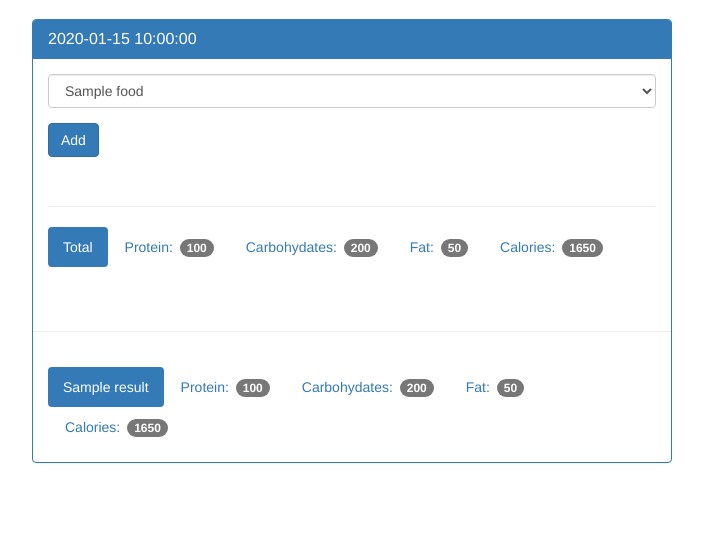
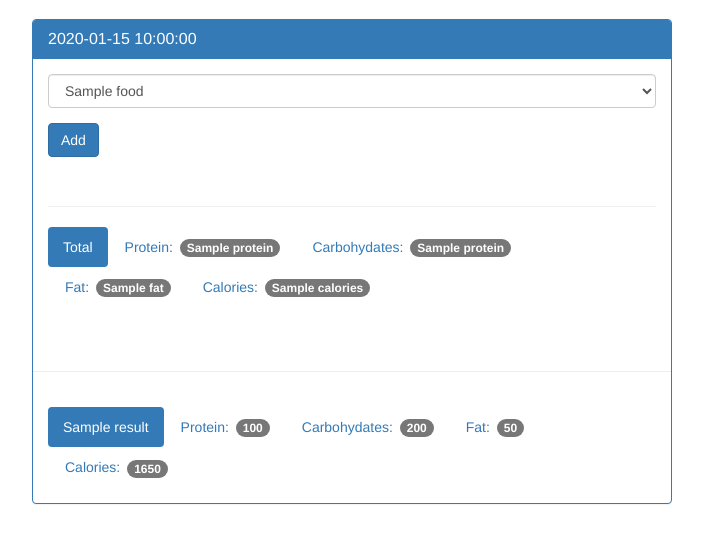
Before and after one commit to zee467/Food-Tracker-App, a Flask app: template templates/day.html in a window 1280 px wide. Shown: the part 51-594 px from the top of the page, without its empty margins (288-991 px from the left). Run offline with Flask 3, Linux system fonts and the light colour scheme; the template is opened without the code that fills it: most values are stand-ins (such as "Sample title", 1, 10 or a date in 2020); some libraries are stand-ins or nearby versions.

Commit message:
Display Food Totals for Day

```diff
--- a/app.py
+++ b/app.py
@@ -66,13 +66,31 @@ def view(date):
     d = dt.strptime(str(date_result['entry_date']), '%Y%m%d')
     pretty_date = dt.strftime(d, '%B %d, %Y')
 
+    # food items to select as an option
     food_cur = db.execute('select id, name from food')
     food_results = food_cur.fetchall()
 
     log_cur = db.execute('select food.name, food.protein, food.carbohydrates, food.fat, food.calories from log_date join food_date on food_date.log_date_id = log_date.id join food on food.id = food_date.food_id where log_date.entry_date = ?', [date])
     log_results = log_cur.fetchall()
 
-    return render_template("day.html", pretty_date=pretty_date, food_results=food_results, log_results=log_results)
+    # totals = {}
+    # for item in log_results[0]:
+    #     if item == 'name':
+    #         continue
+    #     totals[item] = 0
+    # totals['protein'] = 0
+    # totals['carbohydrates'] = 0
+    # totals['fat'] = 0
+    # totals['calories'] = 0
+    totals = {'protein': 0, 'carbohydrates': 0, 'fat': 0, 'calories': 0}
+
+    for food in log_results:
+        totals['protein'] += food['protein']
+        totals['carbohydrates'] += food['carbohydrates']
+        totals['fat'] += food['fat']
+        totals['calories'] += food['calories']
+
+    return render_template("day.html", pretty_date=pretty_date, food_results=food_results, log_results=log_results, totals=totals)
 
 
 @app.route("/food", methods=["GET", "POST"])
--- a/templates/day.html
+++ b/templates/day.html
@@ -59,10 +59,10 @@
 
               <ul class="nav nav-pills" role="tablist">
                 <li class="active"><a>Total</a></li>
-                <li><a>Protein: <span class="badge">100</span></a></li>
-                <li><a>Carbohydates: <span class="badge">200</span></a></li>
-                <li><a>Fat: <span class="badge">50</span></a></li>
-                <li><a>Calories: <span class="badge">1650</span></a></li>
+                <li><a>Protein: <span class="badge">{{ totals.protein }}</span></a></li>
+                <li><a>Carbohydates: <span class="badge">{{ totals.protein }}</span></a></li>
+                <li><a>Fat: <span class="badge">{{ totals.fat }}</span></a></li>
+                <li><a>Calories: <span class="badge">{{ totals.calories }}</span></a></li>
               </ul>
 
             </div>
```
